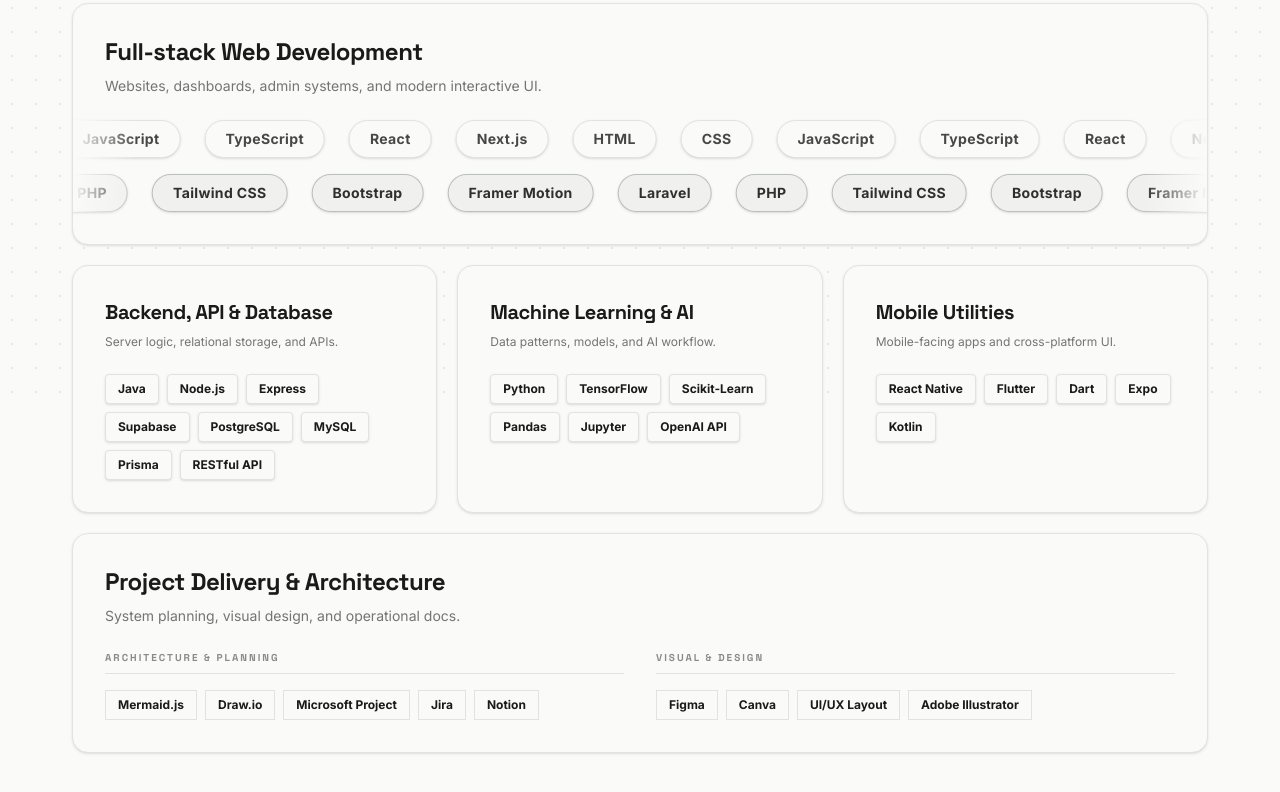
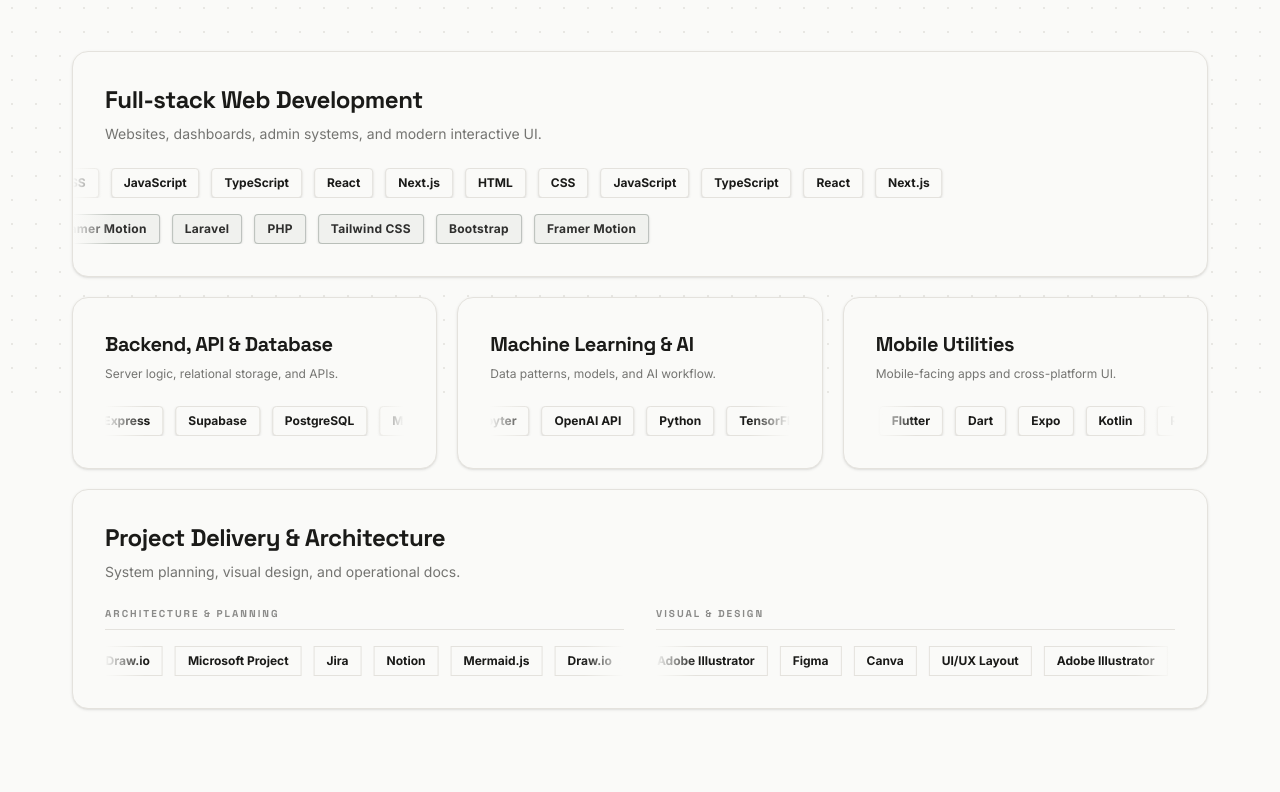
Before and after one commit to yusufsymptr/personal-portfolio, a Next.js app: page /en/skills in a window 1280 px wide. Shown: the part 388-1180 px from the top of the page. Built offline with nearby package versions, Linux system fonts and the light colour scheme.

Commit message:
Fix beberapa halaman lain

```diff
--- a/src/app/[locale]/layout.tsx
+++ b/src/app/[locale]/layout.tsx
@@ -56,7 +56,7 @@
     <>
       <Preloader />
         <Navbar locale={locale} />
-        <main className="flex flex-col min-h-dvh pb-20 md:min-h-0 md:block md:pb-0 md:pt-20">{children}</main>
+        <main className="relative flex flex-1 flex-col justify-center pt-20 md:pt-32 pb-12 md:pb-20 px-6 md:px-8 overflow-hidden group md:flex-none">{children}</main>
     </>
   );
 }
--- a/src/app/[locale]/skills/page.tsx
+++ b/src/app/[locale]/skills/page.tsx
@@ -3,6 +3,45 @@
 import { use, useState, useEffect } from "react";
 import { motion, useReducedMotion } from "framer-motion";
 import { Locale } from "@/lib/i18n/dictionaries";
+
+// Komponen kecil biar marquee nggak diulang-ulang di tiap kotak — visualnya
+// identik dengan yang tadinya cuma ada di kotak Full-stack.
+function MarqueeRow({
+  items,
+  duration = 22,
+  reverse = false,
+  variant = "default",
+}: {
+  items: string[];
+  duration?: number;
+  reverse?: boolean;
+  variant?: "default" | "accent" | "outline";
+}) {
+  const tagClass =
+    variant === "accent"
+      ? "mx-1.5 px-3 py-1.5 rounded border border-accent/30 group-hover/card:border-background/30 bg-accent/5 group-hover/card:bg-background/20 text-xs font-bold tracking-wide text-textPrimary/90 group-hover/card:text-background transition-colors duration-500 shadow-sm group-hover/card:shadow-none"
+      : variant === "outline"
+      ? "mx-1.5 px-3 py-1.5 border border-borderLight group-hover/card:border-background/30 text-xs font-bold text-textPrimary group-hover/card:text-background bg-transparent group-hover/card:bg-background/10 transition-colors duration-500"
+      : "mx-1.5 px-3 py-1.5 rounded border border-borderLight group-hover/card:border-background/30 text-xs font-bold text-textPrimary group-hover/card:text-background bg-background group-hover/card:bg-background/10 transition-colors duration-500 shadow-sm group-hover/card:shadow-none";
+
+  return (
+    <div className="relative w-full overflow-hidden">
+      <div className="absolute left-0 top-0 bottom-0 w-10 bg-gradient-to-r from-background group-hover/card:from-accent to-transparent z-10 transition-colors duration-500" />
+      <div className="absolute right-0 top-0 bottom-0 w-10 bg-gradient-to-l from-background group-hover/card:from-accent to-transparent z-10 transition-colors duration-500" />
+      <motion.div
+        animate={{ x: reverse ? ["-50%", "0%"] : ["0%", "-50%"] }}
+        transition={{ duration, repeat: Infinity, ease: "linear" }}
+        className="flex whitespace-nowrap w-max"
+      >
+        {[...items, ...items].map((tag, i) => (
+          <span key={i} className={tagClass}>
+            {tag}
+          </span>
+        ))}
+      </motion.div>
+    </div>
+  );
+}
 
 export default function Skills({ params }: { params: Promise<{ locale: Locale }> }) {
   const { locale } = use(params);
@@ -59,6 +98,11 @@
 
   const webTools1 = ["HTML", "CSS", "JavaScript", "TypeScript", "React", "Next.js"];
   const webTools2 = ["Laravel", "PHP", "Tailwind CSS", "Bootstrap", "Framer Motion"];
+  const backendTools = ["Java", "Node.js", "Express", "Supabase", "PostgreSQL", "MySQL", "Prisma", "RESTful API"];
+  const mlTools = ["Python", "TensorFlow", "Scikit-Learn", "Pandas", "Jupyter", "OpenAI API"];
+  const mobileTools = ["React Native", "Flutter", "Dart", "Expo", "Kotlin"];
+  const archPlanTools = ["Mermaid.js", "Draw.io", "Microsoft Project", "Jira", "Notion"];
+  const visualTools = ["Figma", "Canva", "UI/UX Layout", "Adobe Illustrator"];
 
   return (
     <div className="relative min-h-screen group">
@@ -66,14 +110,11 @@
       {/* BACKGROUND DASAR (Redup) */}
       <div className="fixed inset-0 z-[-2] bg-[radial-gradient(#E4E2DD_1.5px,transparent_1.5px)] [background-size:24px_24px] opacity-80 pointer-events-none" />
 
-      {/* EFEK SENTER (Ditingkatkan Kekuatannya!) */}
+      {/* EFEK SENTER */}
       {!shouldReduceMotion && (
         <div
-          // 1. group-hover:opacity-40 diubah jadi group-hover:opacity-100 (Lebih Terang!)
-          // 2. Ketebalan titik senter dinaikkan dari 1.5px ke 2px agar lebih tebal saat disorot
           className="fixed inset-0 z-[-1] bg-[radial-gradient(#3B4A3F_2px,transparent_2px)] [background-size:24px_24px] opacity-0 group-hover:opacity-100 transition-opacity duration-500 pointer-events-none"
           style={{
-            // 3. Radius cahaya dinaikkan ke 450px dan pusat hitamnya (black 15%) dibuat lebih padat
             WebkitMaskImage: `radial-gradient(circle 450px at ${mousePosition.x}px ${mousePosition.y}px, black 15%, transparent 80%)`,
             maskImage: `radial-gradient(circle 450px at ${mousePosition.x}px ${mousePosition.y}px, black 15%, transparent 80%)`
           }}
@@ -124,24 +165,8 @@
             </div>
 
             <div className="relative flex flex-col gap-4 w-full">
-              <div className="absolute left-0 top-0 bottom-0 w-16 bg-gradient-to-r from-background group-hover/card:from-accent to-transparent z-10 transition-colors duration-500" />
-              <div className="absolute right-0 top-0 bottom-0 w-16 bg-gradient-to-l from-background group-hover/card:from-accent to-transparent z-10 transition-colors duration-500" />
-
-              <motion.div animate={{ x: ["0%", "-50%"] }} transition={{ duration: 25, repeat: Infinity, ease: "linear" }} className="flex whitespace-nowrap w-max">
-                {[...webTools1, ...webTools1, ...webTools1].map((tool, i) => (
-                  <span key={i} className="mx-3 px-5 py-2 rounded-full border border-borderLight group-hover/card:border-background/30 bg-background group-hover/card:bg-background/10 text-sm font-bold tracking-wide text-textPrimary/80 group-hover/card:text-background transition-colors duration-500 shadow-sm group-hover/card:shadow-none">
-                    {tool}
-                  </span>
-                ))}
-              </motion.div>
-
-              <motion.div animate={{ x: ["-50%", "0%"] }} transition={{ duration: 28, repeat: Infinity, ease: "linear" }} className="flex whitespace-nowrap w-max">
-                {[...webTools2, ...webTools2, ...webTools2].map((tool, i) => (
-                  <span key={i} className="mx-3 px-5 py-2 rounded-full border border-accent/30 group-hover/card:border-background/30 bg-accent/5 group-hover/card:bg-background/20 text-sm font-bold tracking-wide text-textPrimary/90 group-hover/card:text-background transition-colors duration-500 shadow-sm group-hover/card:shadow-none">
-                    {tool}
-                  </span>
-                ))}
-              </motion.div>
+              <MarqueeRow items={webTools1} duration={25} />
+              <MarqueeRow items={webTools2} duration={28} reverse variant="accent" />
             </div>
           </div>
 
@@ -157,13 +182,7 @@
                 {t.backendDesc}
               </p>
 
-              <div className="flex flex-wrap gap-2">
-                {["Java", "Node.js", "Express", "Supabase", "PostgreSQL", "MySQL", "Prisma", "RESTful API"].map((tech) => (
-                  <span key={tech} className="px-3 py-1.5 text-xs font-bold text-textPrimary group-hover/card:text-background bg-background group-hover/card:bg-background/10 rounded border border-borderLight group-hover/card:border-background/30 transition-colors duration-500 shadow-sm group-hover/card:shadow-none">
-                    {tech}
-                  </span>
-                ))}
-              </div>
+              <MarqueeRow items={backendTools} duration={22} />
             </div>
           </div>
 
@@ -176,13 +195,7 @@
               <p className="text-xs text-textPrimary/60 group-hover/card:text-background/80 transition-colors duration-500 mb-6">
                 {t.mlDesc}
               </p>
-              <div className="flex flex-wrap gap-2">
-                {["Python", "TensorFlow", "Scikit-Learn", "Pandas", "Jupyter", "OpenAI API"].map((ml) => (
-                  <span key={ml} className="px-3 py-1.5 text-xs font-bold text-textPrimary group-hover/card:text-background bg-background group-hover/card:bg-background/10 rounded border border-borderLight group-hover/card:border-background/30 transition-colors duration-500 shadow-sm group-hover/card:shadow-none">
-                    {ml}
-                  </span>
-                ))}
-              </div>
+              <MarqueeRow items={mlTools} duration={20} reverse />
             </div>
           </div>
 
@@ -195,13 +208,7 @@
               <p className="text-xs text-textPrimary/60 group-hover/card:text-background/80 transition-colors duration-500 mb-6">
                 {t.mobileDesc}
               </p>
-              <div className="flex flex-wrap gap-2">
-                {["React Native", "Flutter", "Dart", "Expo", "Kotlin"].map((mob) => (
-                  <span key={mob} className="px-3 py-1.5 text-xs font-bold text-textPrimary group-hover/card:text-background bg-background group-hover/card:bg-background/10 rounded border border-borderLight group-hover/card:border-background/30 transition-colors duration-500 shadow-sm group-hover/card:shadow-none">
-                    {mob}
-                  </span>
-                ))}
-              </div>
+              <MarqueeRow items={mobileTools} duration={18} />
             </div>
           </div>
 
@@ -221,12 +228,8 @@
                 <h4 className="text-[10px] font-bold uppercase tracking-[0.2em] text-textPrimary/50 group-hover/card:text-background/60 mb-3 border-b border-borderLight group-hover/card:border-background/30 transition-colors duration-500 pb-2">
                   {t.archPlan}
                 </h4>
-                <div className="flex flex-wrap gap-2 mt-4">
-                  {["Mermaid.js", "Draw.io", "Microsoft Project", "Jira", "Notion"].map((item) => (
-                    <span key={item} className="px-3 py-1.5 border border-borderLight group-hover/card:border-background/30 text-xs font-bold text-textPrimary group-hover/card:text-background bg-transparent group-hover/card:bg-background/10 transition-colors duration-500">
-                      {item}
-                    </span>
-                  ))}
+                <div className="mt-4">
+                  <MarqueeRow items={archPlanTools} duration={20} variant="outline" />
                 </div>
               </div>
 
@@ -234,12 +237,8 @@
                 <h4 className="text-[10px] font-bold uppercase tracking-[0.2em] text-textPrimary/50 group-hover/card:text-background/60 mb-3 border-b border-borderLight group-hover/card:border-background/30 transition-colors duration-500 pb-2">
                   {t.visual}
                 </h4>
-                <div className="flex flex-wrap gap-2 mt-4">
-                  {["Figma", "Canva", "UI/UX Layout", "Adobe Illustrator"].map((item) => (
-                    <span key={item} className="px-3 py-1.5 border border-borderLight group-hover/card:border-background/30 text-xs font-bold text-textPrimary group-hover/card:text-background bg-transparent group-hover/card:bg-background/10 transition-colors duration-500">
-                      {item}
-                    </span>
-                  ))}
+                <div className="mt-4">
+                  <MarqueeRow items={visualTools} duration={18} reverse variant="outline" />
                 </div>
               </div>
             </div>
--- a/src/components/nav/Navbar.tsx
+++ b/src/components/nav/Navbar.tsx
@@ -93,14 +93,15 @@
           VERSI MOBILE (Navbar Solid di Dasar Bawah, Tidak Ngambang)
           ========================================= */}
       <nav className="md:hidden fixed bottom-0 left-0 right-0 z-50 bg-background border-t border-borderLight pb-safe">
-        <div className="flex items-center justify-between px-1 py-2 w-full">
+        <div className="flex items-center justify-between w-full">
           {navLinks.map((link) => {
             const isActive = pathname === link.href;
             return (
               <Link
                 key={link.label}
                 href={link.href}
-                className={`flex-1 text-center py-2 text-[10px] font-bold uppercase tracking-wider transition-colors ${
+                // PERUBAHAN: py-2 diganti py-4 untuk area klik yang lebih luas, text-[10px] diganti text-xs
+                className={`flex-1 text-center py-4 text-xs font-bold uppercase tracking-wider transition-colors ${
                   isActive ? "text-accent" : "text-textPrimary/60"
                 }`}
               >
```
